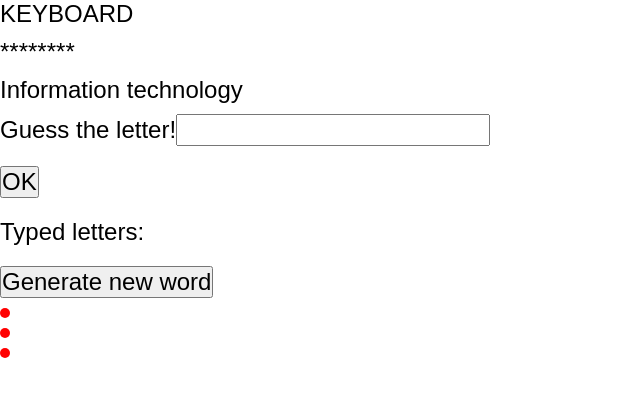
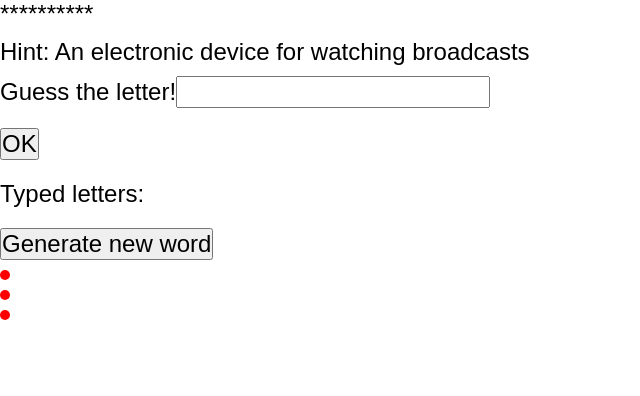
Before and after one commit to KadeoPL/Wisielec, a React (Vite) app: page / in a window 1280 px wide. Shown: the top 396 px of the page, without its empty margins (0-640 px from the left). Built offline with nearby package versions, Linux system fonts and the light colour scheme; a web font is replaced by a local one.

Commit message:
fix error with typed letters

```diff
--- a/src/App.jsx
+++ b/src/App.jsx
@@ -54,6 +54,7 @@ function App() {
 
       if (!newMaskedWord.includes('*')) {
         alert('You win!');
+        startNewGame();
     }}
   }
 
@@ -67,11 +68,10 @@ function App() {
   return (
     <>
       <div>
-        <p>{randomWord.word}</p>
         <p>{maskedWord}</p>
-        <p>{randomWord.category}</p>
+        <p>Hint: {randomWord.hint}</p>
       </div>
-      <TypeLetterForm onAddLetter={handleAddLetter} randomWord={randomWord.word}/>
+      <TypeLetterForm onAddLetter={handleAddLetter} randomWord={randomWord.word} />
       <p>Typed letters:</p>
       <TypedLetterList letters={letters}/>
       <button onClick={startNewGame}>Generate new word</button>
--- a/src/components/TypeLetterForm.jsx
+++ b/src/components/TypeLetterForm.jsx
@@ -1,9 +1,13 @@
-import { useState } from "react";
+import { useState, useEffect } from "react";
 
-export default function TypeLetterForm ({onAddLetter, randomWord}) {
+export default function TypeLetterForm ({onAddLetter, randomWord, clearTypedLetters}) {
     const [enteredLetter, setEnteredLetter] = useState('')
     const [error, setError] = useState('')
     const [typedLetterArray, setTypedLetterArray] = useState([]);
+
+    useEffect(() => {
+        setTypedLetterArray([]);
+    }, [randomWord]);
 
     function handleSubmit (event){
         event.preventDefault();
@@ -14,7 +18,7 @@ export default function TypeLetterForm ({onAddLetter, randomWord}) {
                 setError('The letter has already been entered');
                 return;
             }
-            setTypedLetterArray([...typedLetterArray, enteredLetter]);
+            setTypedLetterArray(prevTypedLetters => [...prevTypedLetters, enteredLetter]);
             onAddLetter(enteredLetter);
             setEnteredLetter('');
             setError('');
--- a/src/components/TypedLettersList.jsx
+++ b/src/components/TypedLettersList.jsx
@@ -1,6 +1,6 @@
 import TypedLetter from "./TypedLetter.jsx";
 
-export default function TypedLetterList({ letters }) {
+export default function TypedLetterList({letters}) {
   return (
     <div className="typed_letter">
       {letters.map((letter, index) => (
--- a/src/components/WordSelector.jsx
+++ b/src/components/WordSelector.jsx
@@ -1,9 +1,15 @@
-    export const wordsArray = [
-        {word: 'Computer', category: 'Information technology'},
-        {word: 'Phone', category: 'Phone technology'},
-        {word: 'Keyboard', category: 'Information technology'},
-        {word: 'Mouse', category: 'Information technology'}
-    ];
+const wordsArray = [
+    {word: 'Computer', hint: 'An electronic device for processing data'},
+    {word: 'Phone', hint: 'A communication device'},
+    {word: 'Keyboard', hint: 'An input device for typing characters'},
+    {word: 'Mouse', hint: 'An input device for pointing and clicking'},
+    {word: 'Laptop', hint: 'A portable computer'},
+    {word: 'Television', hint: 'An electronic device for watching broadcasts'},
+    {word: 'Headphones', hint: 'An audio output device worn on the head'},
+    {word: 'Tablet', hint: 'A portable touch-screen device'},
+    {word: 'Printer', hint: 'A device for producing hard copies of digital documents'},
+    {word: 'Smartwatch', hint: 'A wearable device with computing capabilities'}
+];
 
     export function getRandomWord(){
         const randomIndex = Math.floor(Math.random() * wordsArray.length);
```
